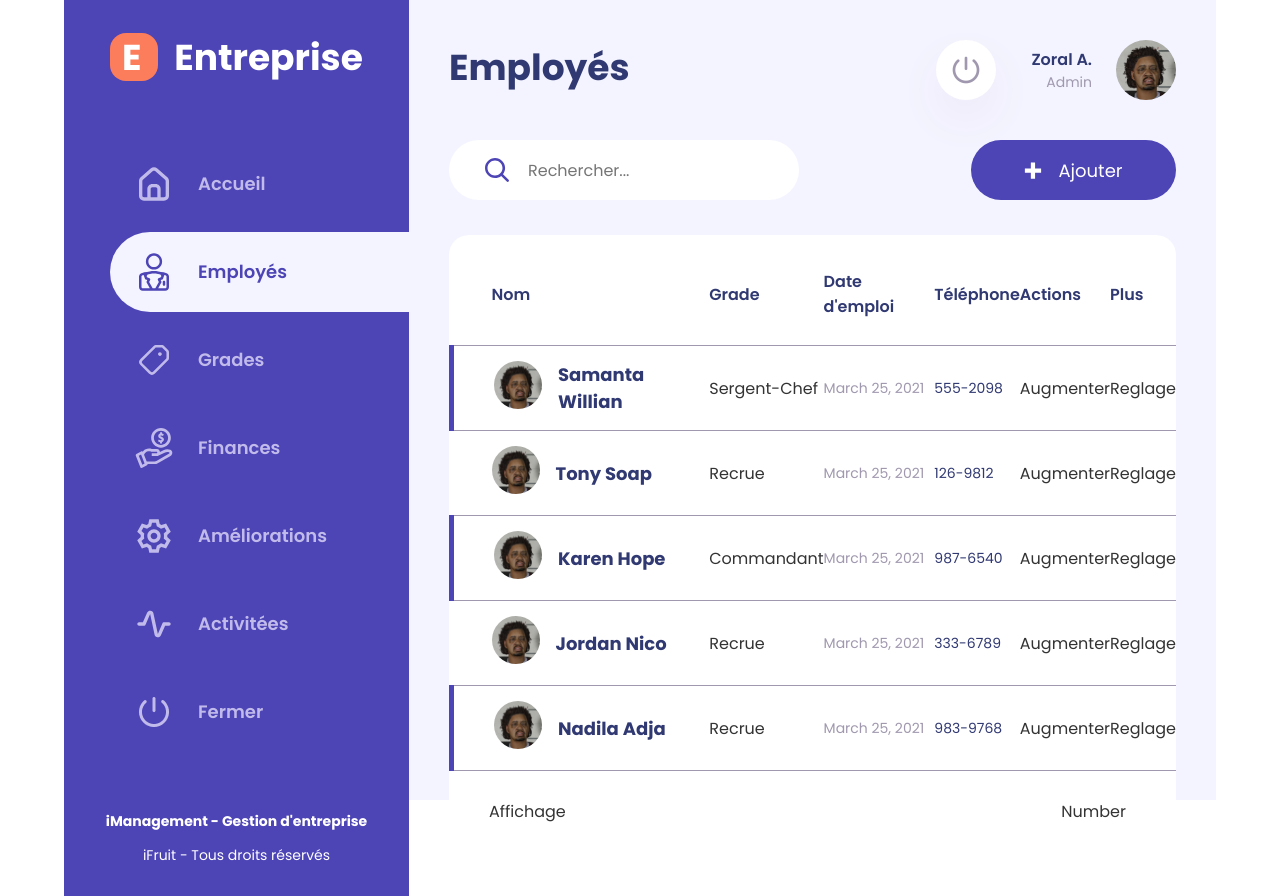
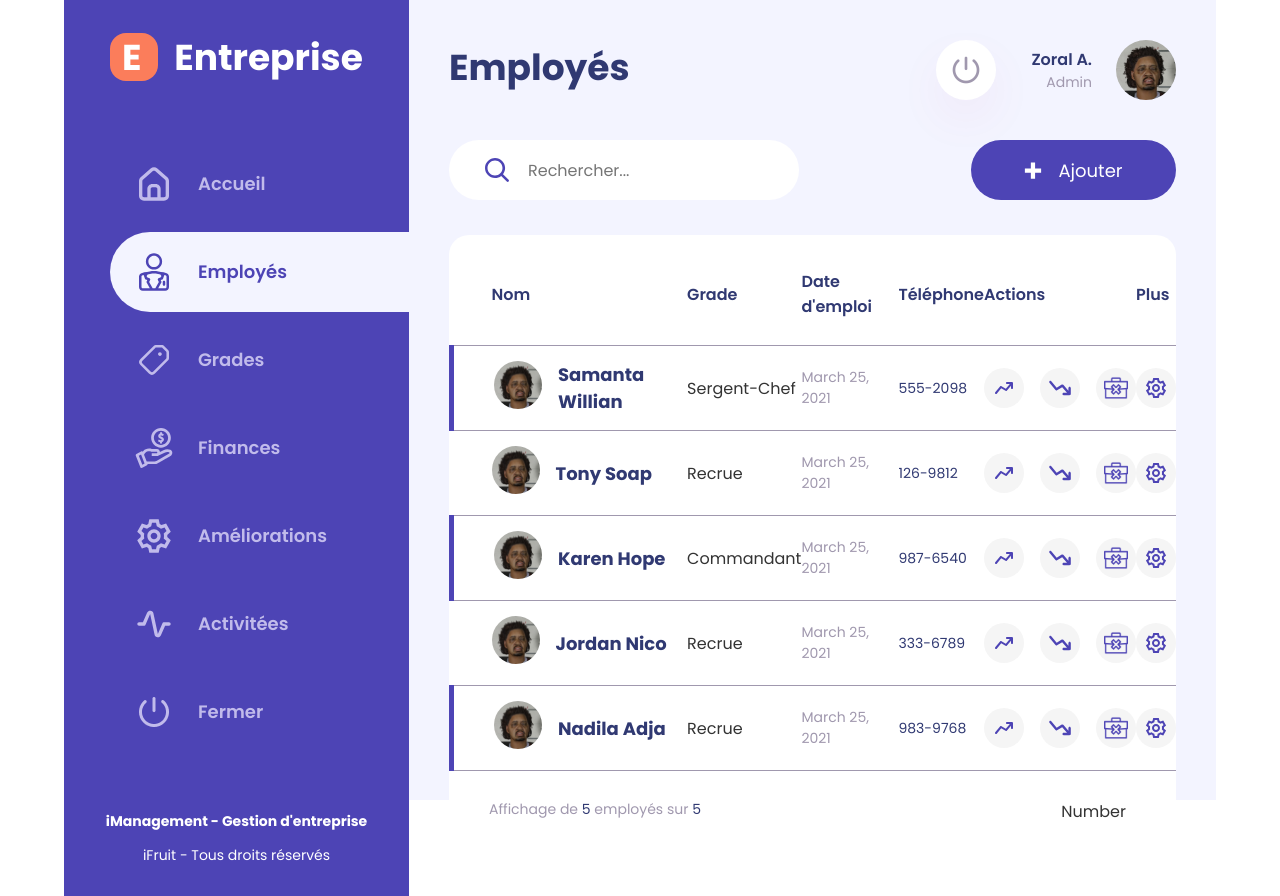
Before and after one commit to Tryade-projects/triade-dashboard, a React (Vite) app: page /employees in a window 1280 px wide. Built offline with nearby package versions, Linux system fonts and the light colour scheme.

Commit message:
add img actions and more

```diff
--- a/src/components/ManageEmployeeDash/ManageEmployeeDash.jsx
+++ b/src/components/ManageEmployeeDash/ManageEmployeeDash.jsx
@@ -1,5 +1,9 @@
 import React from "react";
 import data from "../../../fakeData.json";
+import gear from "../../assets/gear.svg";
+import trending from "../../assets/trending.svg";
+import decrease from "../../assets/decrease.svg";
+import fired from "../../assets/fired.svg";
 
 const ManageEmployeeDash = () => {
   const titleArray = Object.keys(data[0]);
@@ -36,14 +40,36 @@ const ManageEmployeeDash = () => {
               </td>
               <td className="td-date regular">{t.date}</td>
               <td className="td-phone regular">{t.phone}</td>
-              <td>Augmenter</td>
-              <td>Reglage</td>
+              <td className="td-action">
+                <div className="wrapper-type-actions">
+                  <div>
+                    <img src={trending} alt="" />
+                  </div>
+                  <div>
+                    <img src={decrease} alt="" />
+                  </div>
+                  <div>
+                    <img src={fired} alt="" />
+                  </div>
+                </div>
+              </td>
+              <td className="td-more">
+                <div>
+                  <img
+                    src={gear}
+                    alt="image de réglage pour avoir plus d'accès"
+                  />
+                </div>
+              </td>
             </tr>
           ))}
         </tbody>
       </table>
-      <div className="footer">
-        <p>Affichage</p>
+      <div className="footer-dashboard-employee">
+        <p>
+          Affichage de <span> {data.length}</span> employés sur
+          <span> {data.length}</span>
+        </p>
         <span>Number</span>
       </div>
       {/* </div> */}
--- a/src/components/ManageEmployeeDash/_manageEmployeeDash.scss
+++ b/src/components/ManageEmployeeDash/_manageEmployeeDash.scss
@@ -57,8 +57,59 @@ tbody tr:nth-child(odd) {
   font-size: 14px;
 }
 
-.footer {
+.td-action {
+  .wrapper-type-actions {
+    display: flex;
+    align-items: center;
+    gap: 16px;
+
+    div {
+      width: 40px;
+      height: 40px;
+      background: $colorGrey1;
+      border-radius: 50%;
+      display: flex;
+      align-items: center;
+      justify-content: center;
+      cursor: pointer;
+    }
+
+    img {
+      width: 24px;
+      height: 24px;
+    }
+  }
+}
+
+.td-more {
+  div {
+    width: 40px;
+    height: 40px;
+    background: $colorGrey1;
+    border-radius: 50%;
+    display: flex;
+    align-items: center;
+    justify-content: center;
+    cursor: pointer;
+
+    img {
+      width: 24px;
+      height: 24px;
+    }
+  }
+}
+
+.footer-dashboard-employee {
   padding: 28px 50px 32px 40px;
   display: flex;
   justify-content: space-between;
+
+  p {
+    color: $colorGrey3;
+    font-size: 14px;
+
+    span {
+      color: $colorText;
+    }
+  }
 }
```
Also changed, not shown: src/assets/decrease.svg (added), src/assets/fired.svg (added).
